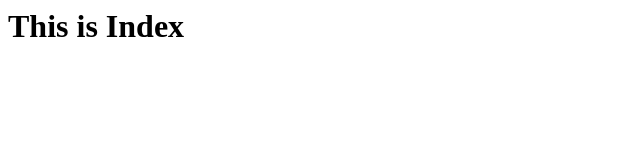
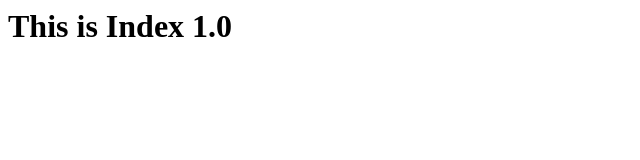
Before and after one commit to anishrigil/jilebi, a plain HTML site: page index.html in a window 1280 px wide. Shown: the full height of the page, 0-640 px from the left. Drawn offline with Linux system fonts and the light colour scheme.

Commit message:
version 1.0

```diff
--- a/index.html
+++ b/index.html
@@ -1 +1 @@
-<h1>This is Index</h1>
+<h1>This is Index 1.0</h1>
```
